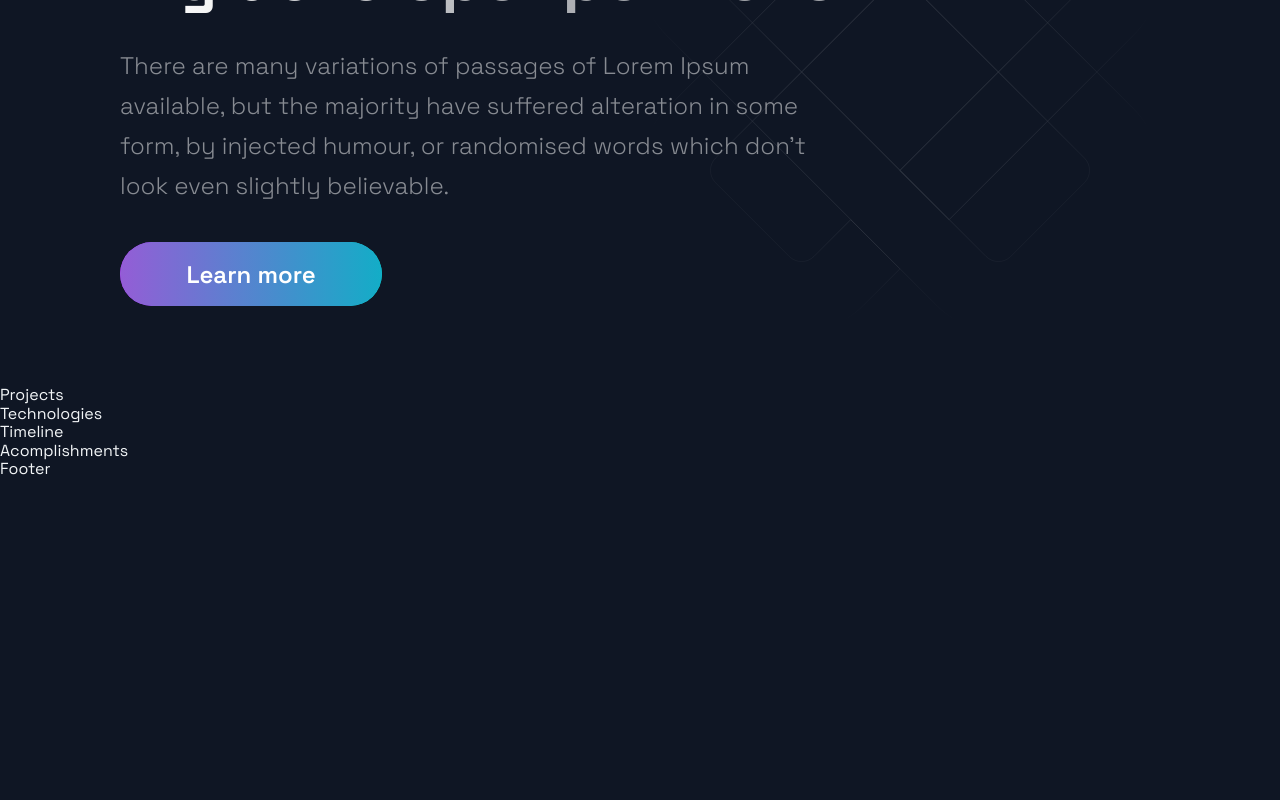
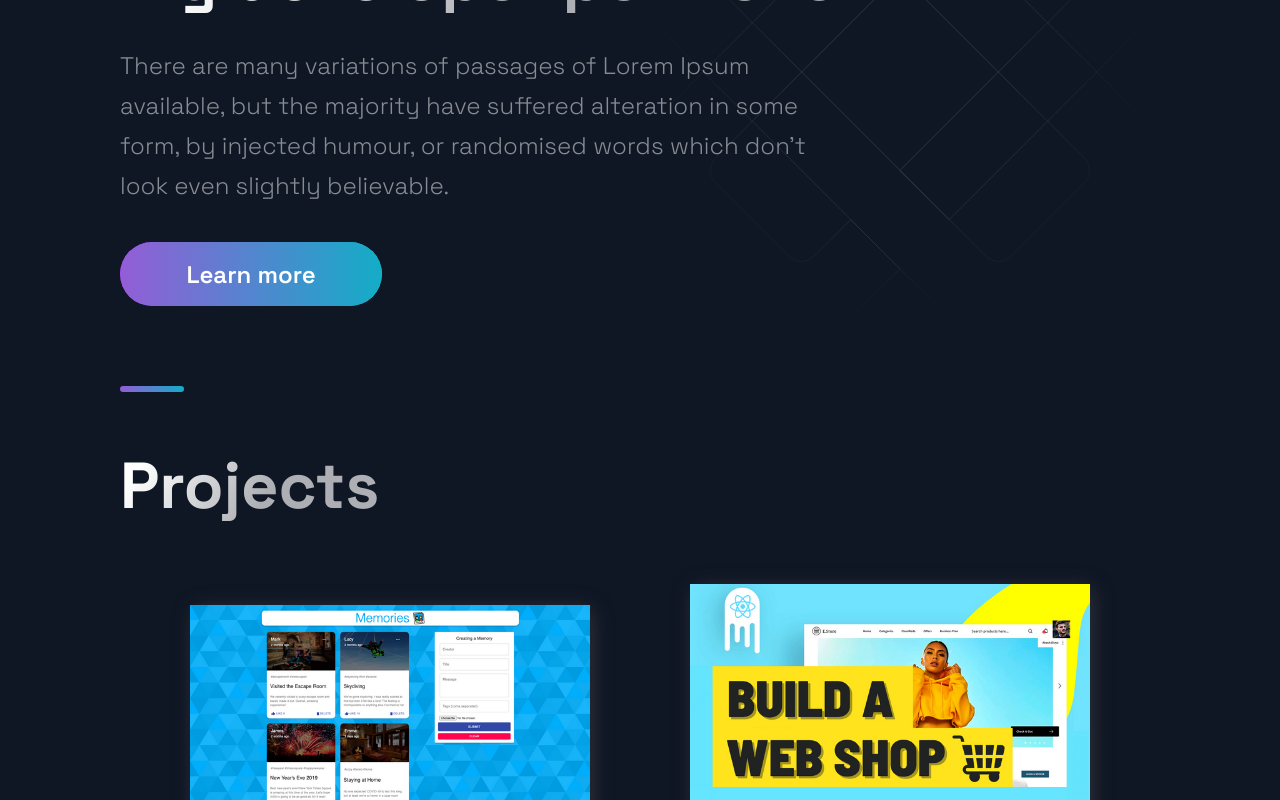
Before and after one commit to yougonnagetyours/my-developer-portfolio, a Next.js app: page / in a window 1280 px wide. Shown: the part 300-1100 px from the top of the page. Before the commit the page ends 800 px from the top, so only its background shows below. Built offline with nearby package versions, Linux system fonts and the light colour scheme.

Commit message:
Config projects section

```diff
--- a/src/components/Projects/Projects.js
+++ b/src/components/Projects/Projects.js
@@ -5,9 +5,34 @@ import { Section, SectionDivider, SectionTitle } from '../../styles/GlobalCompon
 import { projects } from '../../constants/constants';
 
 const Projects = () => (
-  <div>
-    Projects
-  </div>
+  <Section nopadding>
+    <SectionDivider />
+    <SectionTitle main>Projects</SectionTitle>
+    <GridContainer>
+      {projects.map(({ id, image, title, description, tags, source, visit }) => (
+        <BlogCard key={id}>
+          <Img src={image} />
+          <TitleContent>
+            <HeaderThree title>{title}</HeaderThree>
+            <Hr />
+          </TitleContent>
+          <CardInfo>{description}</CardInfo>
+          <div>
+            <TitleContent>Stack</TitleContent>
+            <TagList>
+              {tags.map((tag, i) => (
+                <Tag key={i}>{tag}</Tag>
+              ))}
+            </TagList>
+          </div>
+          <UtilityList>
+            <ExternalLinks href={visit}>Code</ExternalLinks>
+            <ExternalLinks href={source}>Sourse</ExternalLinks>
+          </UtilityList>
+        </BlogCard>
+      ))}
+    </GridContainer>
+  </Section>
 );
 
 export default Projects;
```
